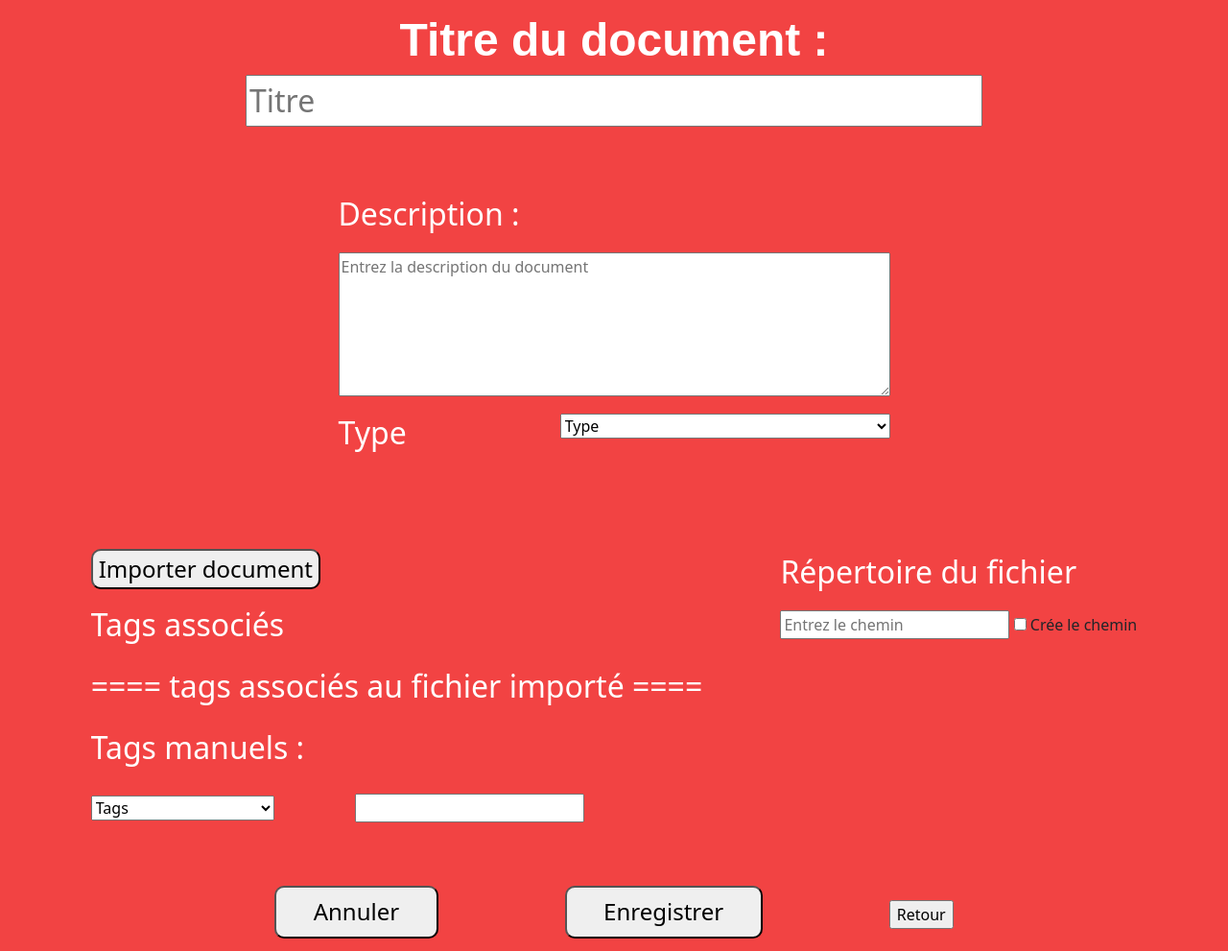
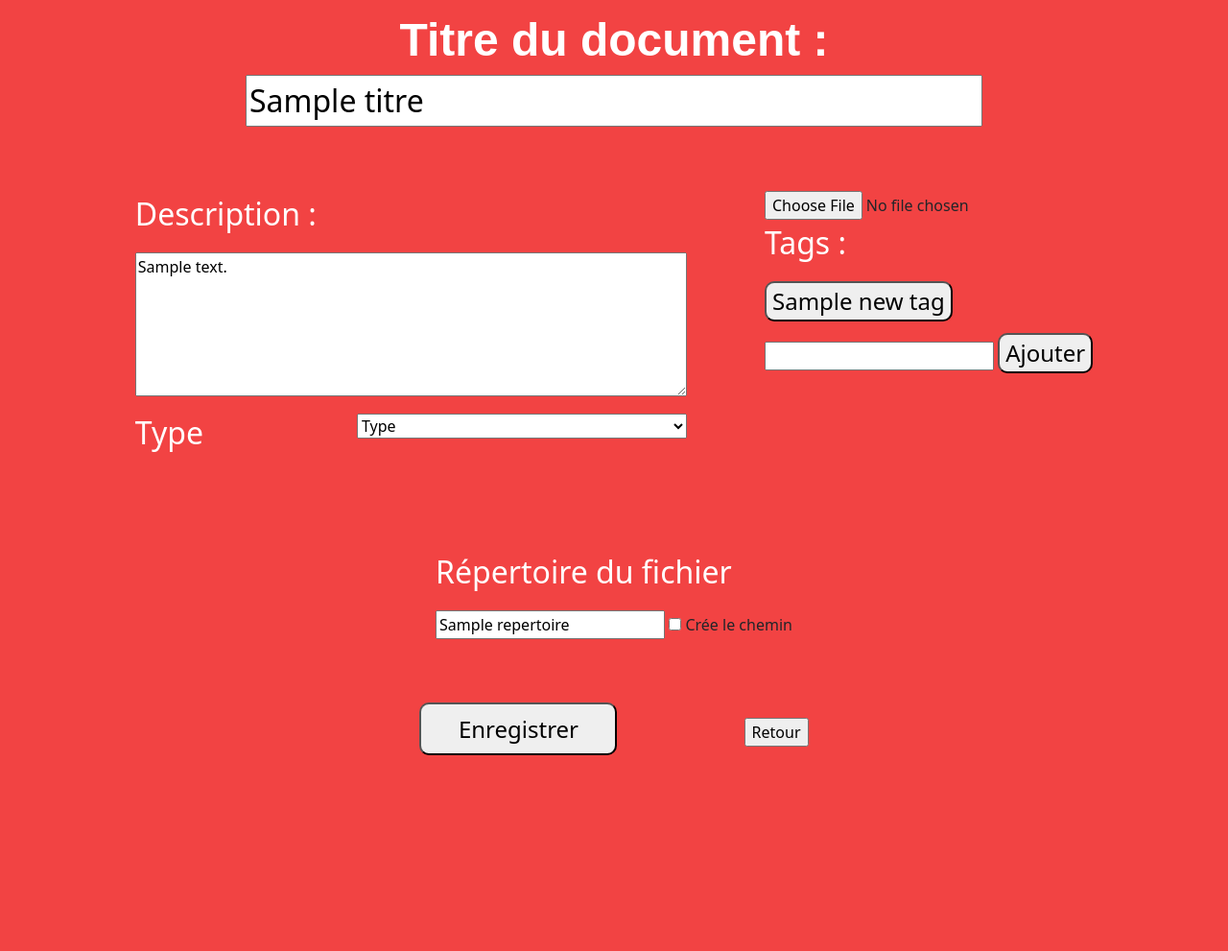
Before and after one commit to DorianLudm/Appli_Pompiers, a Flask app: template site_web/templates/ajouter_document.html in a window 1280 px wide. Shown: the part 220-1211 px from the top of the page at 96% size. After the commit the page ends 1007 px from the top, so only its background shows below. Run offline with Flask 3, Linux system fonts and the light colour scheme; tables that the repository leaves empty hold one stand-in row (values such as "Sample post"); the template is opened without the code that fills it: values that come from a table or form of the project are taken from there, most other values are stand-ins (such as "Sample title", 1, 10 or a date in 2020); some libraries are stand-ins or nearby versions.

Commit message:
ajout form et fonctionnalité tag

```diff
--- a/site_web/templates/ajouter_document.html
+++ b/site_web/templates/ajouter_document.html
@@ -8,57 +8,60 @@
     {% include "informations_utilisateur.html" %}
 {% endblock %}
 {% block main %}
+<form method="POST" enctype="multipart/form-data">
 <div class="en-tete">
     <h2>Titre du document :</h2>
-    <input type="text" name="titre" placeholder="Titre" required>
+    <input type="text" name="titre" placeholder="Titre" value="{{titre}}">
 </div>
 
 <div class="central">
     <section>
         <div>
             <p>Description :</p>
-            <textarea rows="6" cols="60" placeholder="Entrez la description du document"></textarea>
+            <textarea name="description" rows="6" cols="60" placeholder="Entrez la description du document">{{description}}</textarea>
         </div>
         <div class="type">
             <p>Type</p>
-            <select name="types" id="types-select">
+            <select name="type_document" id="types-select">
                 <option selected="selected" hidden="hidden">Type</option>
                 {% for x in types %}
-                    <option value="">{{x.nomType}}</option>
+                    <option name="type_document" value="{{x.nomType}}">{{x.nomType}}</option>
                 {% endfor %}
             </select>
         </div>
     </section>
 
     <section>
-        <input type="submit" value="Importer document" id="importer">
+        <input type="file" value="Importer document" name="file" id="importer">
         <div>
-            <p>Tags associés</p>
-            <p>==== tags associés au fichier importé ====</p>
+            <p>Tags :</p>
+            <div class="tags">
+            {% for t in new_tag%}
+                <input style="background-color:#{{t.couleurTag}}" type="submit" value="{{t.nomTag}}" name="tag">
+            {% endfor %}
         </div>
         <div class="tags-manuels">
-            <p>Tags manuels :</p>
-            <select name="tags" id="tags-select">
-                <option selected="selected" hidden="hidden">Tags</option>
-                {% for x in tags %}
-                    <option value="">{{x.nomTag}}</option>
+            </div>
+            <input type="text" list="allTags" name="tag-manuel">
+            <datalist id="allTags">
+                {% for t in tags %}
+                    <option value="{{t.nomTag}}">{{t.nomTag}}</option>
                 {% endfor %}
-            </select>
-            <input type="text" name="tag-manuel">
+            </datalist>
+            <input type="submit" value="Ajouter">
         </div>
     </section>
     <section>
         <p>Répertoire du fichier</p>
-        <input type="text" name="repertoire" placeholder="Entrez le chemin">
-        <input type="checkbox" value="Crée le chemin">
-        <label>Crée le chemin</label>
+        <input type="text" name="repertoire" placeholder="Entrez le chemin" value="{{repertoire}}">
+        <input type="checkbox" name"creer" value="ajouter_chemin">
+        <label for="creer">Crée le chemin</label>
     </section>
 </div>
 
 <div class="boutons-bas">
-
-    <input type="submit" value="Annuler" id="annuler">
-    <input type="submit" value="Enregistrer" id="ajouter-document">
-    <a href="{{ url_for ('home_admin')}}"><input type="button" value="Retour"></a>
+    <input type="submit" value="Enregistrer" name="ajouter_document">
+    <a href="{{ url_for ('recherche_doc_admin')}}"><input type="button" value="Retour"></a>
 </div>
+</form>
 {% endblock %}
```
